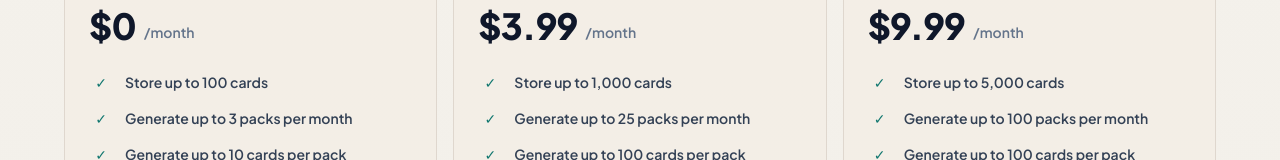
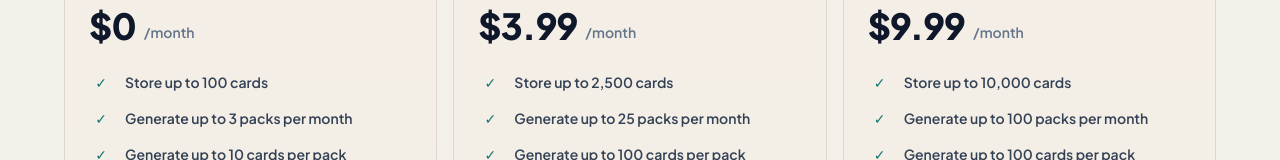
Before and after one commit to MBrock29/stop-procrastinating, a React (Vite) app: page / in a window 1280 px wide. Shown: the part 955-1115 px from the top of the page. Built offline with nearby package versions, Linux system fonts and the light colour scheme; no server answers.

Commit message:
copy: raise pro and premium storage caps

```diff
--- a/src/features/ai-access/constants.ts
+++ b/src/features/ai-access/constants.ts
@@ -30,7 +30,7 @@ export const TIER_POLICIES: Record<PlanTier, TierPolicy> = {
     description: 'Higher-output packs on the stronger hosted model.',
     monthlyPackLimit: 25,
     maxCardsPerPack: 100,
-    maxStoredCards: 1000,
+    maxStoredCards: 2500,
     defaultModel: 'gpt-5-mini',
   },
   premium: {
@@ -38,7 +38,7 @@ export const TIER_POLICIES: Record<PlanTier, TierPolicy> = {
     description: 'Deeper learning tools, summaries, and richer interrupts.',
     monthlyPackLimit: 100,
     maxCardsPerPack: 100,
-    maxStoredCards: 5000,
+    maxStoredCards: 10000,
     defaultModel: 'gpt-5.4-mini',
   },
   byok: {
--- a/src/views/AuthPage.tsx
+++ b/src/views/AuthPage.tsx
@@ -42,7 +42,7 @@ export function AuthPage() {
           : 'Popular',
       secondaryBadge: billingCadence === 'annual' ? '12 months for 10' : undefined,
       benefits: [
-        'Store up to 1,000 cards',
+        'Store up to 2,500 cards',
         'Generate up to 25 packs per month',
         'Generate up to 100 cards per pack',
         'Access to a stronger model',
@@ -58,7 +58,7 @@ export function AuthPage() {
           : 'Best value',
       secondaryBadge: billingCadence === 'annual' ? '12 months for 10' : undefined,
       benefits: [
-        'Store up to 5,000 cards',
+        'Store up to 10,000 cards',
         'Generate up to 100 packs per month',
         'Generate up to 100 cards per pack',
         'Access to our strongest model',
--- a/src/views/PricingPage.tsx
+++ b/src/views/PricingPage.tsx
@@ -66,7 +66,7 @@ export function PricingPage() {
         price: proPrice,
         cadenceLabel: proCadenceLabel,
         benefits: [
-          'Store up to 1,000 cards',
+          'Store up to 2,500 cards',
           'Generate up to 25 packs per month',
           'Generate up to 100 cards per pack',
           'Access to a stronger model',
@@ -86,7 +86,7 @@ export function PricingPage() {
         price: premiumPrice,
         cadenceLabel: premiumCadenceLabel,
         benefits: [
-          'Store up to 5,000 cards',
+          'Store up to 10,000 cards',
           'Generate up to 100 packs per month',
           'Generate up to 100 cards per pack',
           'Access to our strongest model',
```
Also changed, not shown: 1 other file (tests, documents, lock files or other folders).
